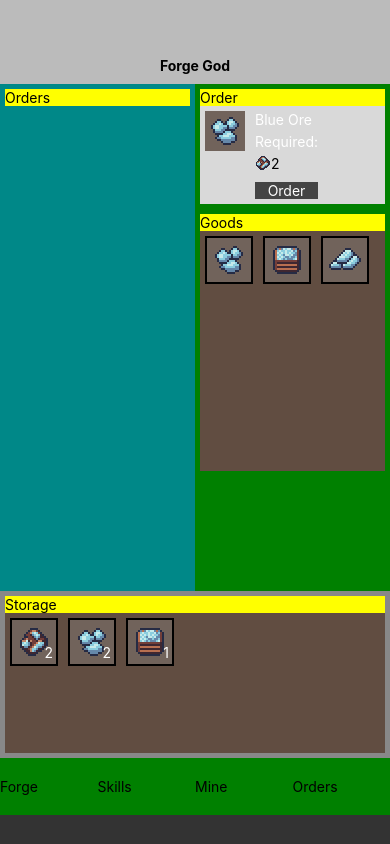
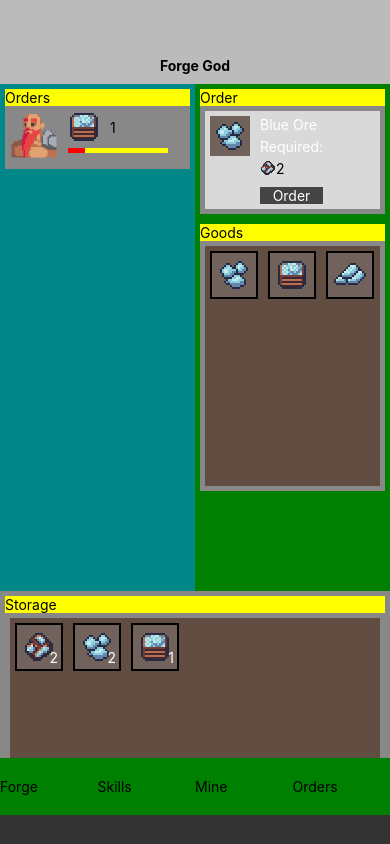
Before and after one commit to Aleksandr175/forgegod, a React Native app: screen / in a window 390 px wide. Built offline with nearby package versions, Linux system fonts and the light colour scheme.

Commit message:
Add orders in progress

```diff
--- a/src/App.tsx
+++ b/src/App.tsx
@@ -31,7 +31,14 @@ export const App = () => {
     {
       goodId: 2,
       qty: 1,
-      timeLeft: 3, // for 1 qty item
+      timeLeft: 5, // for 1 qty item
+      timePerItem: 5,
+    },
+    {
+      goodId: 3,
+      qty: 1,
+      timeLeft: 30, // for 1 qty item
+      timePerItem: 30,
     },
   ]);
 
@@ -168,11 +175,9 @@ export const App = () => {
 const SHeader = styled.Text`
   font-weight: 700;
   padding: 10px;
-  display: flex;
 `;
 
 const SHeaderBlock = styled.View`
-  display: flex;
   flex-direction: column;
   align-items: center;
   justify-content: flex-end;
--- a/src/components/Panel.tsx
+++ b/src/components/Panel.tsx
@@ -30,5 +30,6 @@ const styles = StyleSheet.create({
   panelContent: {
     backgroundColor: '#888',
     width: '100%',
+    padding: 5,
   },
 });
--- a/src/components/PanelOrders.tsx
+++ b/src/components/PanelOrders.tsx
@@ -1,12 +1,14 @@
 import React from 'react';
-import { View } from 'react-native';
 import { Panel } from './Panel';
+import styled from 'styled-components/native';
+import { SIcon } from '../styles';
 
 interface IProps {
   orders: {
     goodId: number;
     qty: number;
     timeLeft: number;
+    timePerItem: number;
   }[];
 }
 
@@ -15,11 +17,66 @@ export const PanelOrders = ({ orders }: IProps) => {
     <Panel title={'Orders'}>
       {orders.map((order) => {
         return (
-          <View>
-            Order: {order.goodId}, {order.qty}, time: {order.timeLeft}
-          </View>
+          <SOrderInProcessWrapper>
+            <SWorkerImage source={require('../images/workers/1.png')} />
+            <SOrderDetails>
+              <SResource>
+                <SIcon
+                  size={'big'}
+                  source={require('../images/' + order.goodId + '.png')}
+                ></SIcon>
+                <SQty>{order.qty}</SQty>
+              </SResource>
+
+              <SProgressWrapper>
+                <SProgress
+                  progressWidth={
+                    ((order.timePerItem - order.timeLeft) / order.timePerItem) *
+                    100
+                  }
+                ></SProgress>
+              </SProgressWrapper>
+            </SOrderDetails>
+          </SOrderInProcessWrapper>
         );
       })}
     </Panel>
   );
 };
+
+const SResource = styled.View`
+  gap: 10px;
+  flex-direction: row;
+  align-items: center;
+  padding-bottom: 5px;
+`;
+
+const SQty = styled.Text``;
+
+const SProgress = styled.View<{ progressWidth?: number }>`
+  position: absolute;
+  left: 0;
+  top: 0;
+  bottom: 0;
+  background-color: red;
+  width: ${(props) => props.progressWidth}px;
+`;
+const SProgressWrapper = styled.View`
+  position: relative;
+  height: 5px;
+  background-color: yellow;
+  width: 100px;
+`;
+const SWorkerImage = styled.Image`
+  width: 48px;
+  height: 48px;
+`;
+
+const SOrderInProcessWrapper = styled.View`
+  flex-direction: row;
+  gap: 10px;
+  width: 100%;
+  margin-bottom: 5px;
+`;
+
+const SOrderDetails = styled.View``;
--- a/src/styles.tsx
+++ b/src/styles.tsx
@@ -1,4 +1,5 @@
 import { StyleSheet } from 'react-native';
+import styled from 'styled-components/native';
 
 export const styles = StyleSheet.create({
   iconSmall: {
@@ -41,3 +42,15 @@ export const styles = StyleSheet.create({
     color: 'white',
   },
 });
+
+export const SIcon = styled.Image<{ size?: 'big' | 'small' }>`
+  width: 32px;
+  height: 32px;
+
+  ${({ size }) =>
+    size === 'small'
+      ? `
+      width: 16px;
+      height: 16px;`
+      : ''};
+`;
```
Also changed, not shown: src/images/workers/1.png (added).
